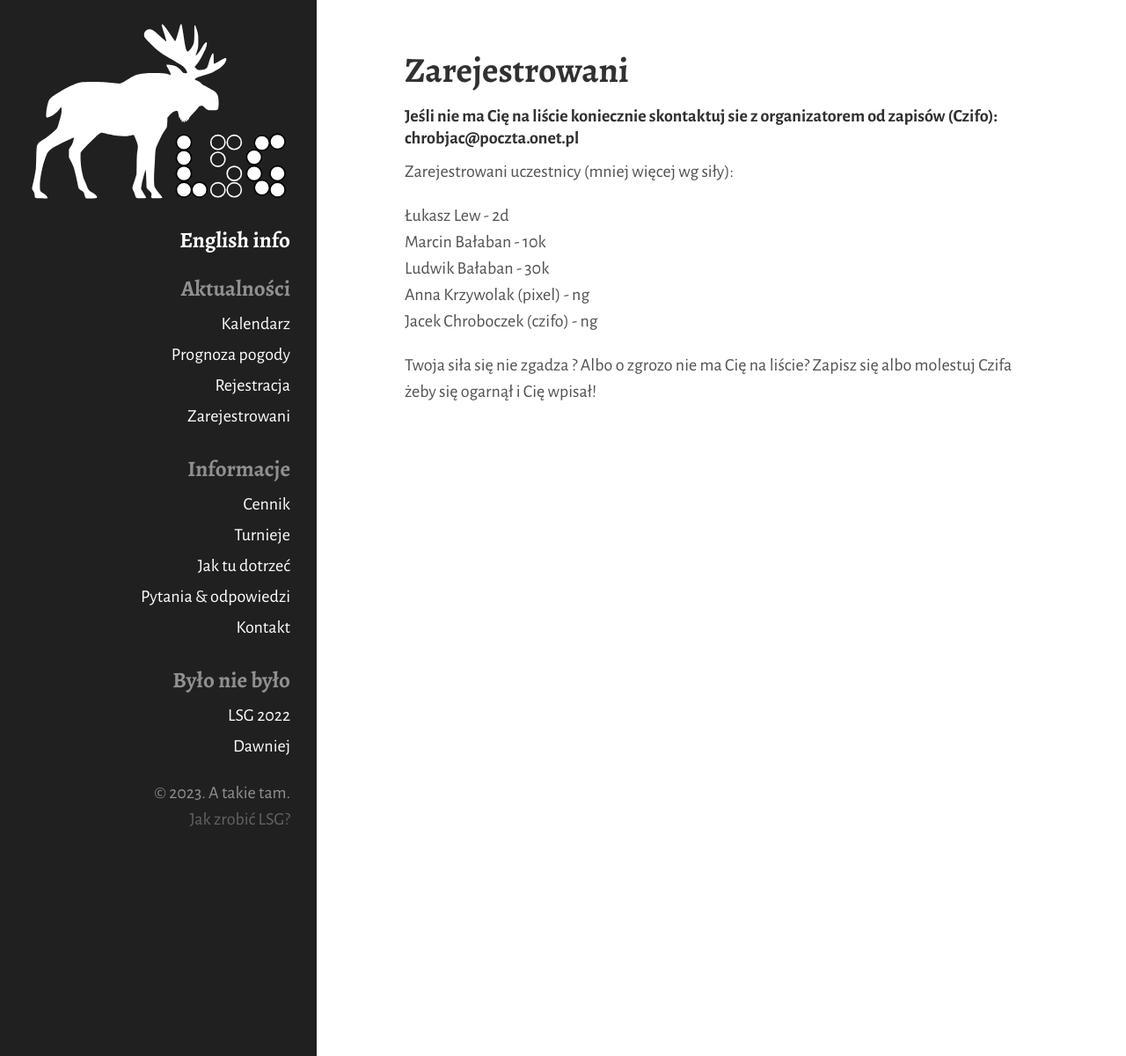
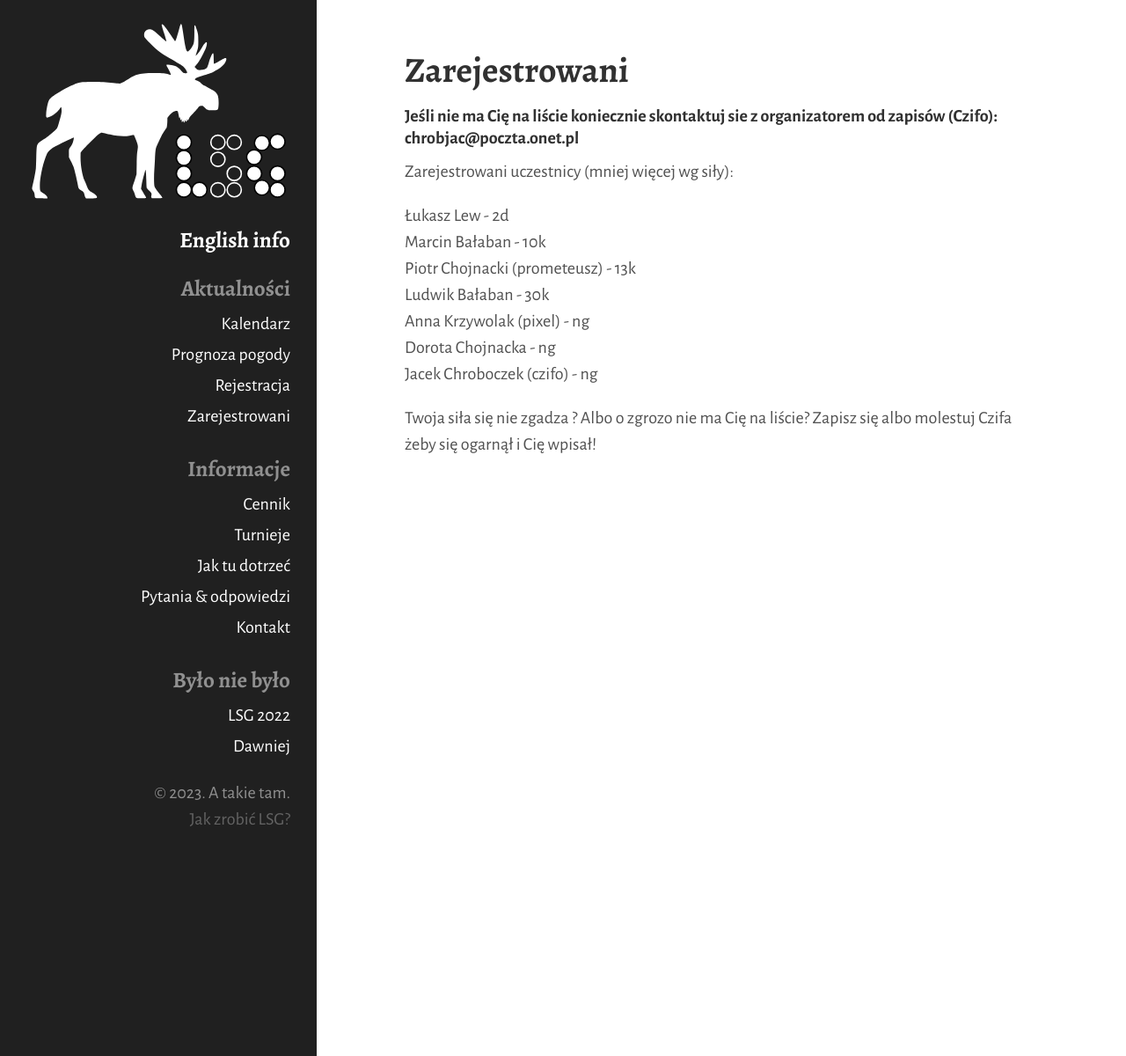
Before and after one commit to tasuki/lsg, a Jekyll site: the page built from zarejestrowani.md, in a window 1280 px wide. Shown: the whole page at 88% size. Built offline with Jekyll 4.4.1, drawn with Linux system fonts in a browser that asks for light colours.

Commit message:
Update zarejestrowani.md

```diff
--- a/zarejestrowani.md
+++ b/zarejestrowani.md
@@ -13,8 +13,10 @@ Zarejestrowani uczestnicy (mniej więcej wg siły):
 
 Łukasz Lew - 2d <br>
 Marcin Bałaban - 10k <br>
+Piotr Chojnacki (prometeusz) - 13k <br>
 Ludwik Bałaban - 30k <br>
 Anna Krzywolak (pixel) - ng <br>
+Dorota Chojnacka - ng <br>
 Jacek Chroboczek (czifo) - ng <br>
 
 
```
